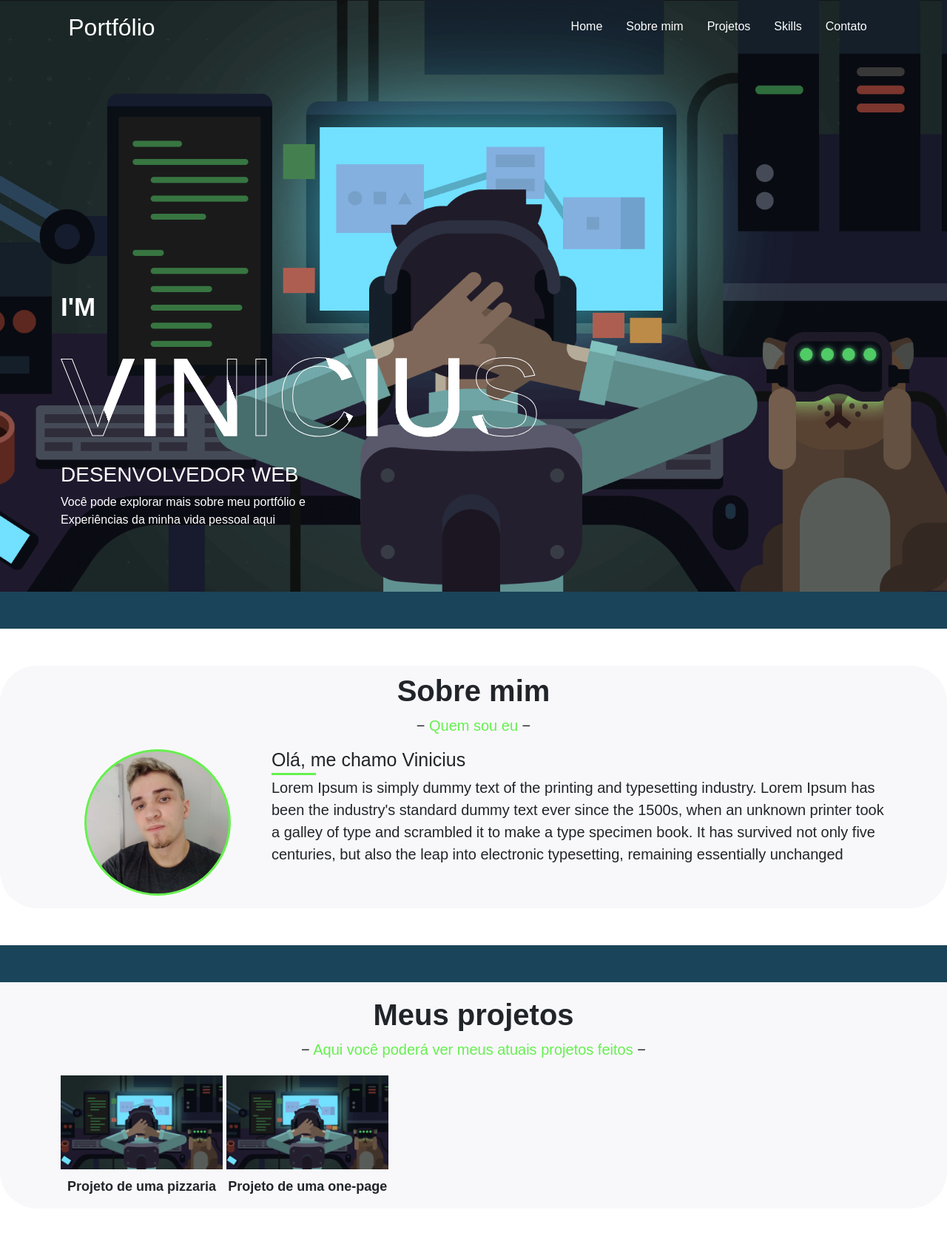
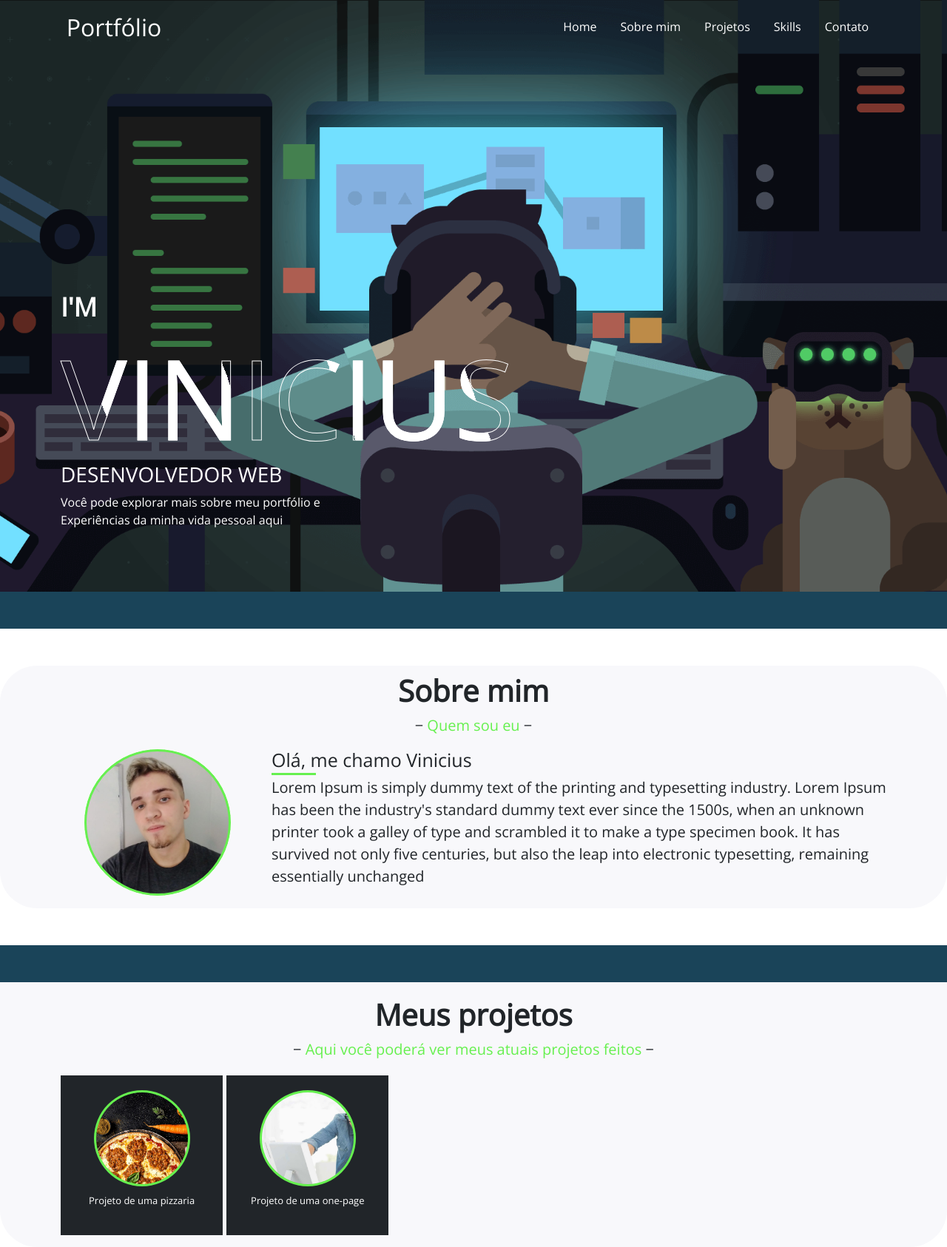
Before and after one commit to xVini777x/Portfolio-Vinicius, a PHP site: page / in a window 1280 px wide. Shown: the whole page at 74% size. Before the commit the page ends 1614 px from the top, so only its background shows below. Run offline with PHP 8.4, Linux system fonts and the light colour scheme.

Commit message:
novas alterações no slide

```diff
--- a/assets/css/style.css
+++ b/assets/css/style.css
@@ -2,6 +2,7 @@
  *  Owl Carousel - Core
  */
 @import url(https://fonts.googleapis.com/css2?family=Montserrat:wght@300;400;600&display=swap);
+@import url("https://fonts.googleapis.com/css2?family=Open+Sans&display=swap");
 .owl-carousel {
   display: none;
   width: 100%;
@@ -48,8 +49,13 @@
   -webkit-touch-callout: none;
 }
 .owl-carousel .owl-item img {
-  display: block;
-  width: 100%;
+  width: 130px;
+  height: 130px;
+  border-radius: 55%;
+  -o-object-fit: cover;
+  object-fit: cover;
+  padding: 3px;
+  background: #66f04f;
 }
 .owl-carousel .owl-nav.disabled,
 .owl-carousel .owl-dots.disabled {
@@ -683,7 +689,7 @@
   box-sizing: border-box;
   text-decoration: none;
   font-size: 1em;
-  font-family: "Ubuntu", sans-serif;
+  font-family: "Open Sans", sans-serif;
 }
 
 a {
@@ -969,6 +975,15 @@ figure .about-foto {
   margin-top: 20px;
 }
 #slide-projetos p {
-  font-size: 18px;
+  font-size: 13px;
   margin-top: 10px;
+  color: #fff;
 }
+#slide-projetos figure {
+  background-color: #212529;
+  padding: 20px;
+  transition: background-color 0.3s ease-in-out;
+}
+#slide-projetos figure:hover {
+  background-color: #1a4459;
+}
--- a/index.html
+++ b/index.html
@@ -17,7 +17,7 @@
   </head>
   <body>
     <section class="container-home">
-  <nav
+      <nav
         class="site-nav js-site-nav"
         role="navigation"
         aria-label="navigation"
@@ -42,8 +42,12 @@
 
           <ul class="site-nav__menu u-list-reset js-menu" id="menu">
             <li><a class="site-nav__link" href="#">Home</a></li>
-            <li><a class="site-nav__link" href="#sobremim-position">Sobre mim</a></li>
-            <li><a class="site-nav__link" href="#projects-position">Projetos</a></li>
+            <li>
+              <a class="site-nav__link" href="#sobremim-position">Sobre mim</a>
+            </li>
+            <li>
+              <a class="site-nav__link" href="#projects-position">Projetos</a>
+            </li>
             <li><a class="site-nav__link" href="#">Skills</a></li>
             <li><a class="site-nav__link" href="#">Contato</a></li>
           </ul>
@@ -125,18 +129,25 @@
               &#8722;
             </p>
           </header>
-          <div id="slide-projetos" class="owl-carousel owl-theme owl-loaded owl-drag">
+          <div
+            id="slide-projetos"
+            class="owl-carousel owl-theme owl-loaded owl-drag"
+          >
             <div>
-              <figure>
-                <img src="assets/css/images/Game-Development2.png" alt="" />
-                <p><strong>Projeto de uma pizzaria</strong></p>
-              </figure>
+              <a href="https://xvini777x.github.io/projeto-pizzaria/">
+                <figure>
+                  <img src="assets/css/images/imagem-pizzaria.jpg" alt="" />
+                  <p>Projeto de uma pizzaria</p>
+                </figure>
+              </a>
             </div>
             <div>
-              <figure>
-                <img src="assets/css/images/Game-Development2.png" alt="" />
-                <p><strong>Projeto de uma one-page</strong></p>
-              </figure>
+              <a href="https://xvini777x.github.io/Projeto_figma/">
+                <figure>
+                  <img src="assets/css/images/imagem-one-page.png" alt="" />
+                  <p>Projeto de uma one-page</p>
+                </figure>
+              </a>
             </div>
           </div>
         </div>
--- a/src/scss/_core.scss
+++ b/src/scss/_core.scss
@@ -51,8 +51,13 @@
 		-webkit-touch-callout: none;
 	}
 	.owl-item img {
-		display: block;
-		width: 100%;
+			width: 130px;
+			height: 130px;
+			border-radius: 55%;
+			-o-object-fit: cover;
+			object-fit: cover;
+			padding: 3px;
+			background: #66f04f;
 	}
 
 	.owl-nav.disabled,
--- a/src/scss/style.scss
+++ b/src/scss/style.scss
@@ -1,12 +1,13 @@
 // importandos sass owl-carousel
-@import 'core';
-@import 'animate';
-@import 'autoheight';
-@import 'lazyload';
-@import 'video';
+@import "core";
+@import "animate";
+@import "autoheight";
+@import "lazyload";
+@import "video";
 @import "theme.default";
 @import "theme.green";
 @import "menu-mobile";
+@import url("https://fonts.googleapis.com/css2?family=Open+Sans&display=swap");
 
 * {
   padding: 0;
@@ -14,7 +15,7 @@
   box-sizing: border-box;
   text-decoration: none;
   font-size: 1em;
-  font-family: "Ubuntu", sans-serif;
+  font-family: "Open Sans", sans-serif;
 }
 
 a {
@@ -131,9 +132,8 @@ figure {
     margin-bottom: 20px;
     font-size: 25px;
     position: relative;
-
   }
-  h2{
+  h2 {
     font-size: 25px;
     &:before {
       width: 60px;
@@ -250,7 +250,7 @@ figure {
 
 /* 420px */
 @media (max-width: 480px) {
-  .container-home{
+  .container-home {
     height: 70vh;
   }
   .text-box {
@@ -331,10 +331,19 @@ figure {
   background: #262c40;
 }
 
-#slide-projetos{
+#slide-projetos {
   margin-top: 20px;
-  p{
-    font-size: 18px;
+  p {
+    font-size: 13px;
     margin-top: 10px;
+    color: #fff;
+  }
+  figure {
+    background-color: #212529;
+    padding: 20px;
+    transition: background-color .30s ease-in-out;
+    &:hover {
+      background-color: #1a4459;
+    }
   }
 }
```
Also changed, not shown: assets/css/images/imagem-one-page.png (added), assets/css/images/imagem-pizzaria.jpg (added), assets/css/main.min.css.
